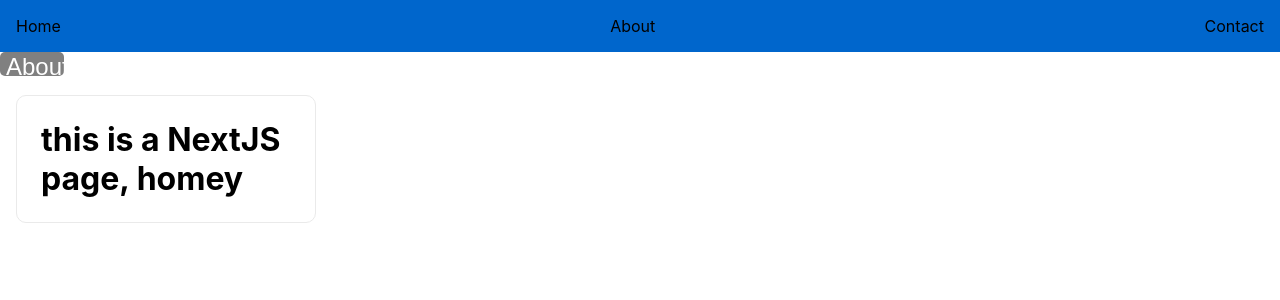
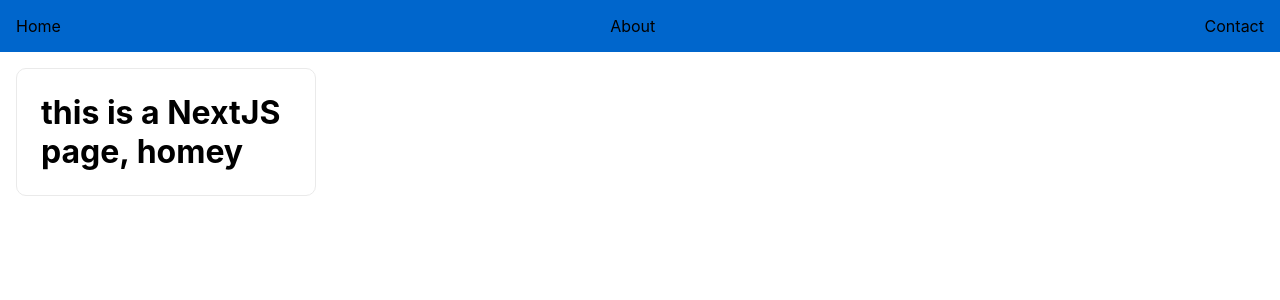
Before and after one commit to gordongest/learn-next, a Next.js app: page / in a window 1280 px wide. Shown: the top 300 px of the page. Built offline with nearby package versions, Linux system fonts and the light colour scheme.

Commit message:
override to use custom app, pass navbar into custom app

```diff
--- a/pages/_app.js
+++ b/pages/_app.js
@@ -1,7 +1,25 @@
+import Navbar from "../components/Navbar";
 import '../styles/globals.css'
 
 function MyApp({ Component, pageProps }) {
-  return <Component {...pageProps} />
+    return (
+        <>
+            <Navbar />
+            <Component {...pageProps} />
+        </>
+    )
 }
 
-export default MyApp
+// Only uncomment this method if you have blocking data requirements for
+// every single page in your application. This disables the ability to
+// perform automatic static optimization, causing every page in your app to
+// be server-side rendered.
+//
+// MyApp.getInitialProps = async (appContext) => {
+//   // calls page's `getInitialProps` and fills `appProps.pageProps`
+//   const appProps = await App.getInitialProps(appContext);
+//
+//   return { ...appProps }
+// }
+
+export default MyApp;
--- a/pages/about.js
+++ b/pages/about.js
@@ -1,10 +1,8 @@
-import Navbar from "../components/Navbar"
 import styles from '../styles/Home.module.css'
 
 const AboutPage = () => {
     return (
         <>
-            <Navbar />
             <h2 className={styles.card}>this is the about page</h2>
         </>
     )
--- a/pages/index.js
+++ b/pages/index.js
@@ -1,5 +1,4 @@
 import Link from "next/link"
-import Navbar from "../components/Navbar";
 import styles from '../styles/Home.module.css'
 
 const buttonStyles = {
@@ -17,10 +16,6 @@ const Hello = () => {
     console.log("bing")
     return (
         <div /*className={styles.grid}*/>
-            <Navbar />
-            <Link href="about">
-                <button style={buttonStyles}>About</button>
-            </Link>
             <Link href="contact">
                 <h1 className={styles.card}><a>this is a NextJS page, homey</a></h1>
             </Link>
```
